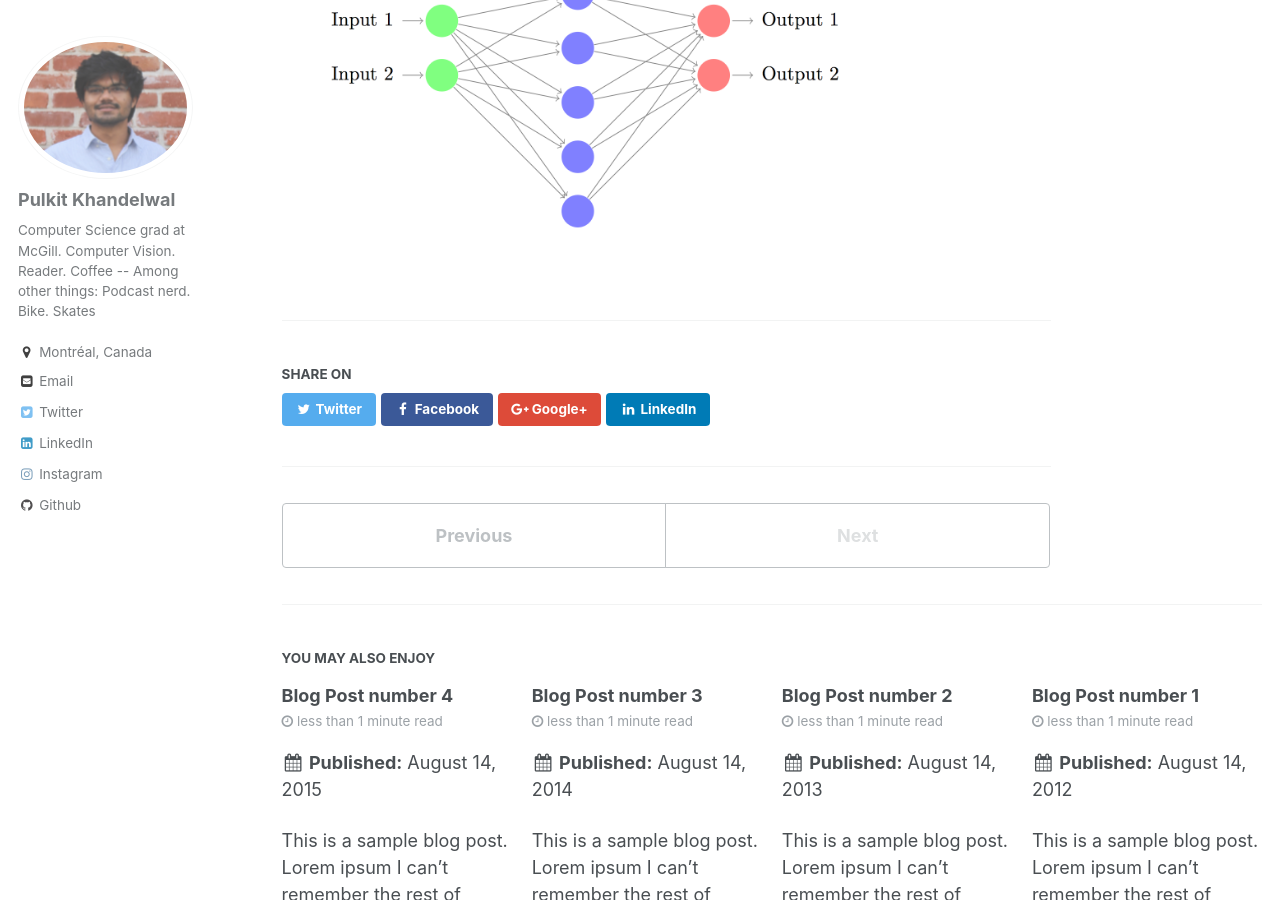
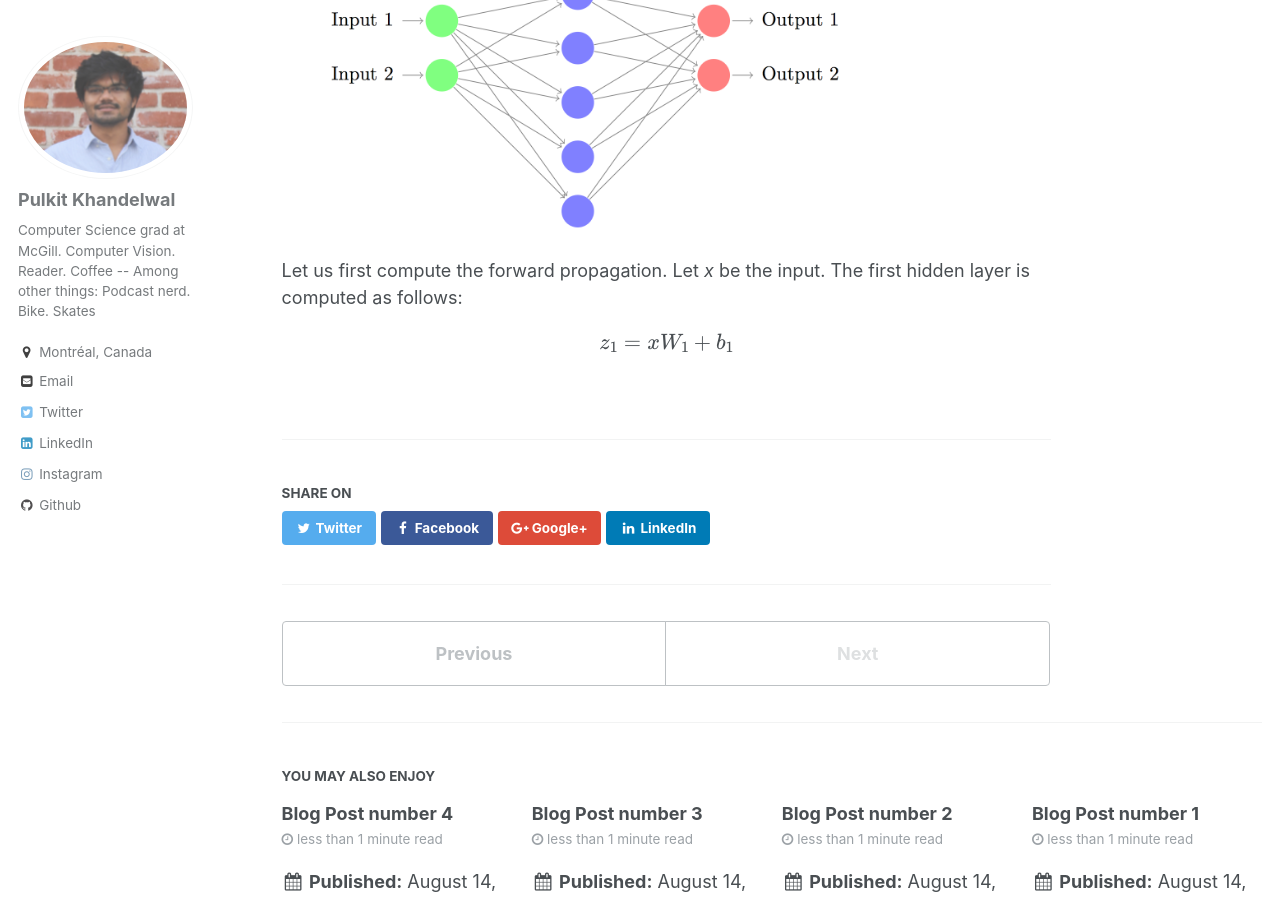
Before and after one commit to Pulkit-Khandelwal/pulkit-khandelwal.github.io, a Jekyll site: the page built from _blog/post_4.html, in a window 1280 px wide and 900 px high, scrolled down 707 px. Built offline with Jekyll 4.4.1, drawn with Linux system fonts in a browser that asks for light colours; formulas are drawn with MathJax 3.

Commit message:
Update post_4.html

```diff
--- a/_blog/post_4.html
+++ b/_blog/post_4.html
@@ -33,6 +33,9 @@ Also, show how the forward and backpropagation algorithms work.</p>
 
 <img src="https://github.com/Pulkit-Khandelwal/pulkit-khandelwal.github.io/blob/master/_blog/nn-3-layer-network.png?raw=true" alt="Simple Feedforward Network" width="600" height="600" align="middle">
 
+<p>Let us first compute the forward propagation. Let <em>x</em> be the input.
+ The first hidden layer is computed as follows: <span class="math display">\[z_{1} = \textit{x}W_{1} + b_{1}
+\label{eqn:one}\]</span></p>
 
 </body>
 </html>
```
